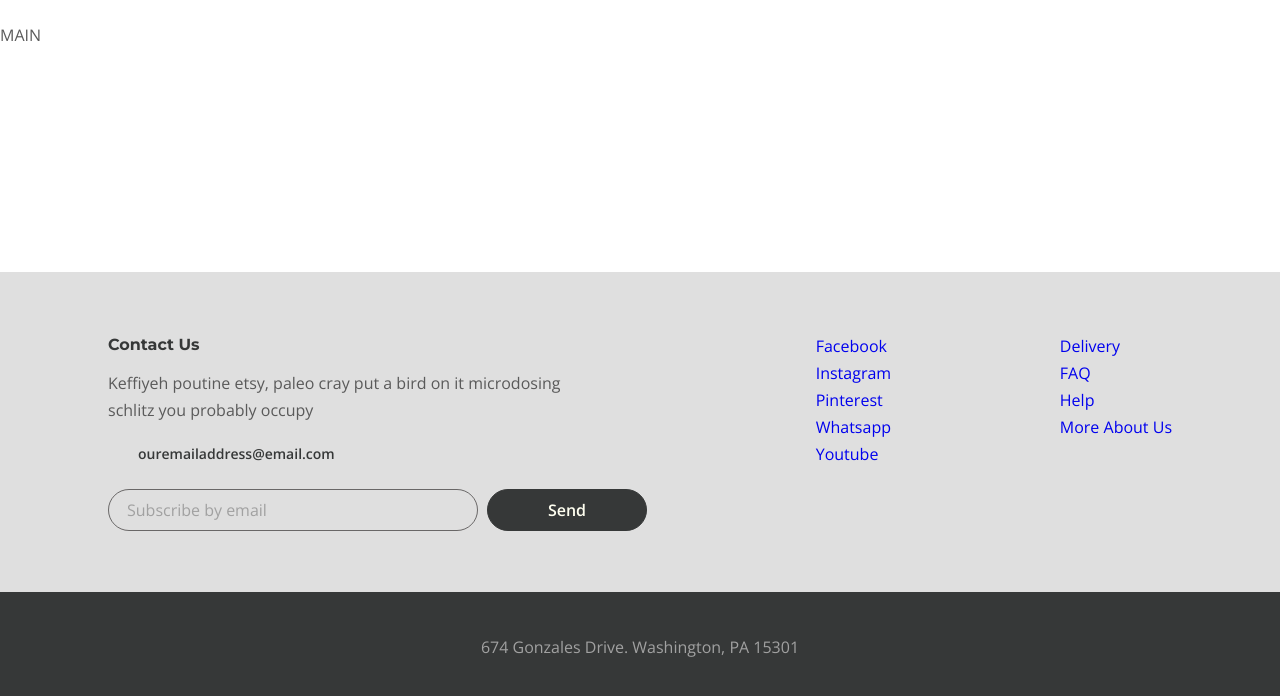
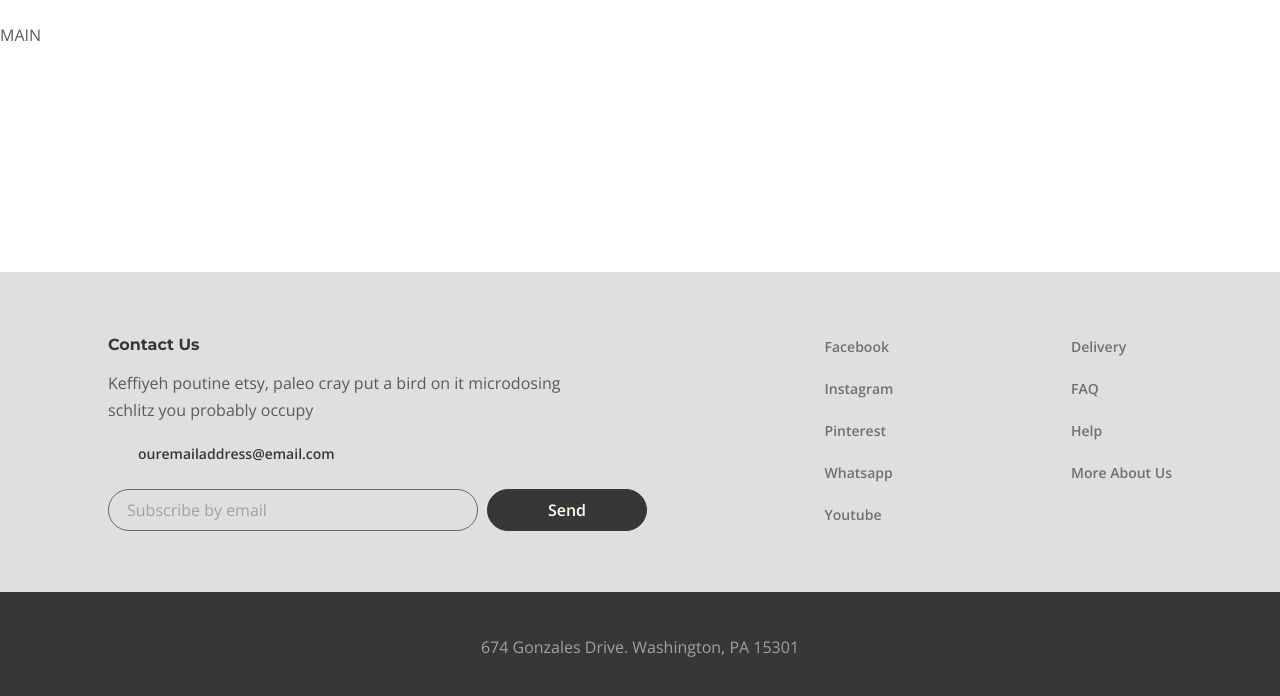
Before and after one commit to jeka5650962/desire-gulp, a website: page app/index.html in a window 1280 px wide. Shown: the part 98-794 px from the top of the page. Drawn offline with nearby package versions, Linux system fonts and the light colour scheme.

Commit message:
270623 1503

```diff
--- a/app/scss/style.scss
+++ b/app/scss/style.scss
@@ -105,6 +105,22 @@
         margin: 0 0 0 9px;
     }
 
+    &__social-item,
+    &__menu-item {
+        font-size: 14px;
+        font-weight: 600;
+    }
+
+    &__social-item:not(:last-child),
+    &__menu-item:not(:last-child) {
+        margin: 0 0 15px 0;
+    }
+
+    &__social-link,
+    &__menu-link {
+        color: #707070;
+    }
+
     &__copyright {
         background-color: $title;
         color: #a1a1a1;
```
Also changed, not shown: app/css/style.min.css.
